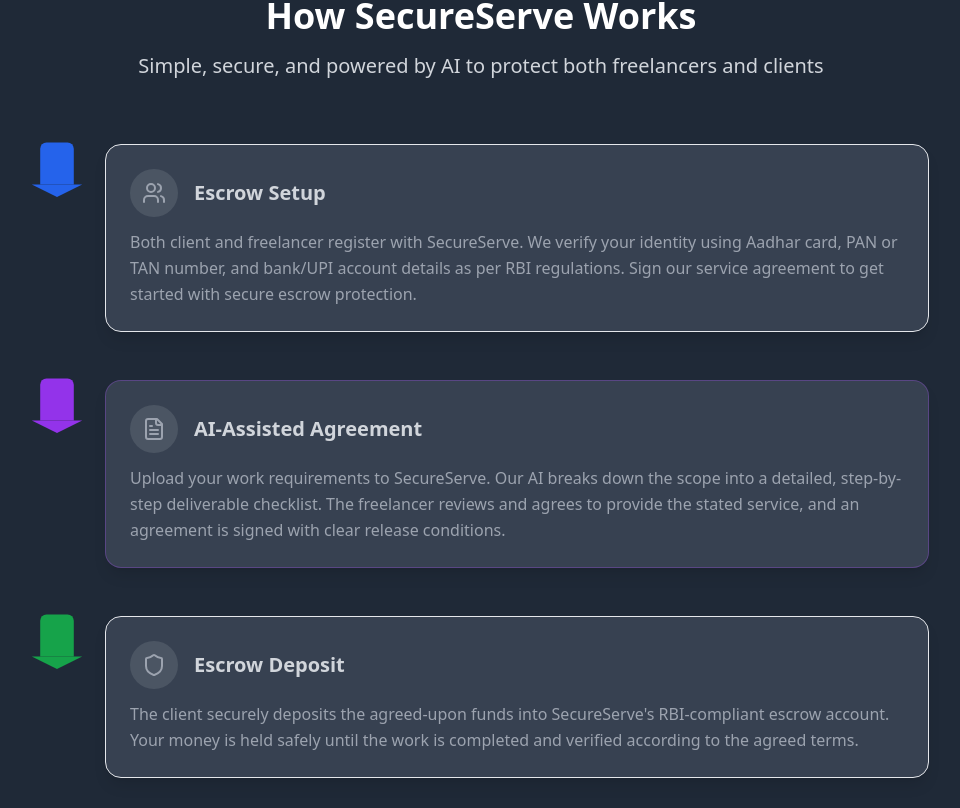
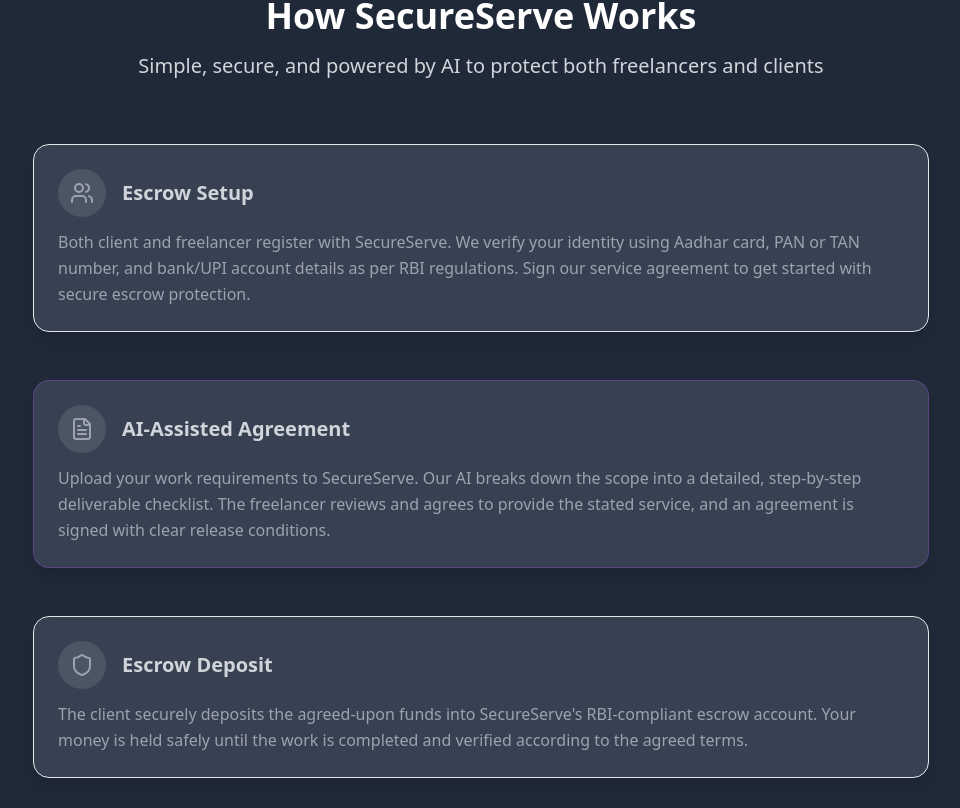
Before and after one commit to secureserve2025/SSBackendOnCursor, a React (Vite) app: page / in a window 1280 px wide. Shown: the part 2072-2880 px from the top of the page, without its empty margins (159-1119 px from the left). Built offline with nearby package versions, Linux system fonts and the light colour scheme.

Commit message:
Remove all arrow blocks from How It Works section

```diff
--- a/src/components/HowItWorksSection.tsx
+++ b/src/components/HowItWorksSection.tsx
@@ -154,55 +154,6 @@ const HowItWorksSection: React.FC<HowItWorksSectionProps> = ({ darkMode }) => {
                     transitionDelay: `${index * 0.1}s`
                   }}
                 >
-                  {/* Downward Arrow Block */}
-                  {index < steps.length - 1 && (
-                    <div className="flex flex-col items-center mr-6">
-                      <div className={`w-12 h-16 relative transition-all duration-700 ${
-                        isVisible
-                          ? 'opacity-100 transform translate-y-0'
-                          : 'opacity-0 transform translate-y-4'
-                      }`}
-                      style={{
-                        transitionDelay: `${index * 0.1 + 0.2}s`
-                      }}>
-                        {/* Arrow Block Shape */}
-                        <div className={`w-full h-full relative ${
-                          isActive
-                            ? 'transform scale-110'
-                            : isCompleted
-                              ? 'transform scale-105'
-                              : 'transform scale-100'
-                        } transition-transform duration-500`}>
-                          {/* Arrow Rectangle */}
-                          <div className={`w-8 h-10 mx-auto rounded-t-md transition-all duration-500 ${
-                            isActive || isCompleted
-                              ? stepColors[index].bg
-                              : darkMode ? 'bg-gray-600' : 'bg-gray-300'
-                          } ${
-                            isActive ? `shadow-lg ${stepColors[index].glow}` : ''
-                          }`}></div>
-
-                          {/* Arrow Point */}
-                          <div className={`w-0 h-0 mx-auto transition-all duration-500`}
-                            style={{
-                              borderLeft: '24px solid transparent',
-                              borderRight: '24px solid transparent',
-                              borderTop: `12px solid ${
-                                isActive || isCompleted
-                                  ? stepColors[index].bg.includes('blue') ? '#2563eb' :
-                                    stepColors[index].bg.includes('purple') ? '#9333ea' :
-                                    stepColors[index].bg.includes('green') ? '#16a34a' :
-                                    stepColors[index].bg.includes('cyan') ? '#0891b2' :
-                                    stepColors[index].bg.includes('yellow') ? '#ca8a04' :
-                                    '#db2777'
-                                  : darkMode ? '#4b5563' : '#d1d5db'
-                              }`
-                            }}
-                          ></div>
-                        </div>
-                      </div>
-                    </div>
-                  )}
 
                   {/* Step Content Card */}
                   <div className={`flex-1 p-6 rounded-2xl transition-all duration-700 ${
```
